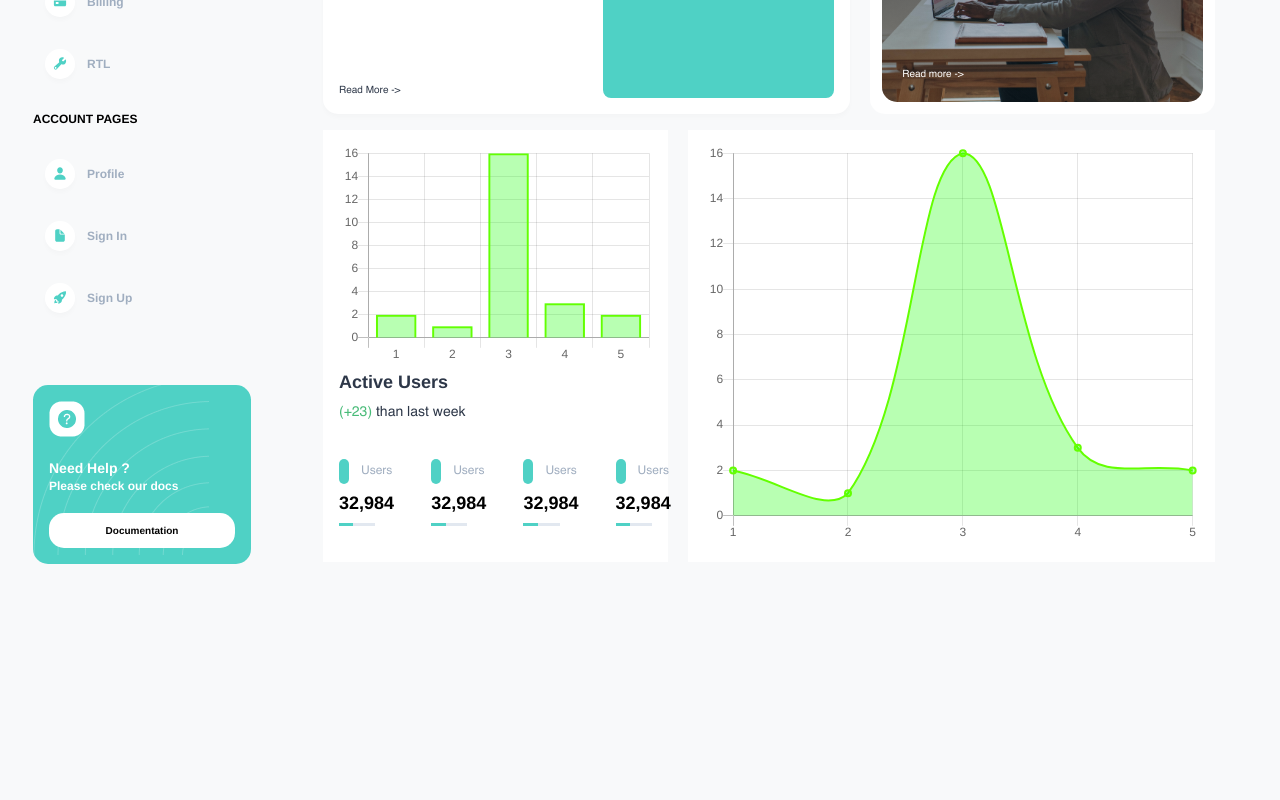
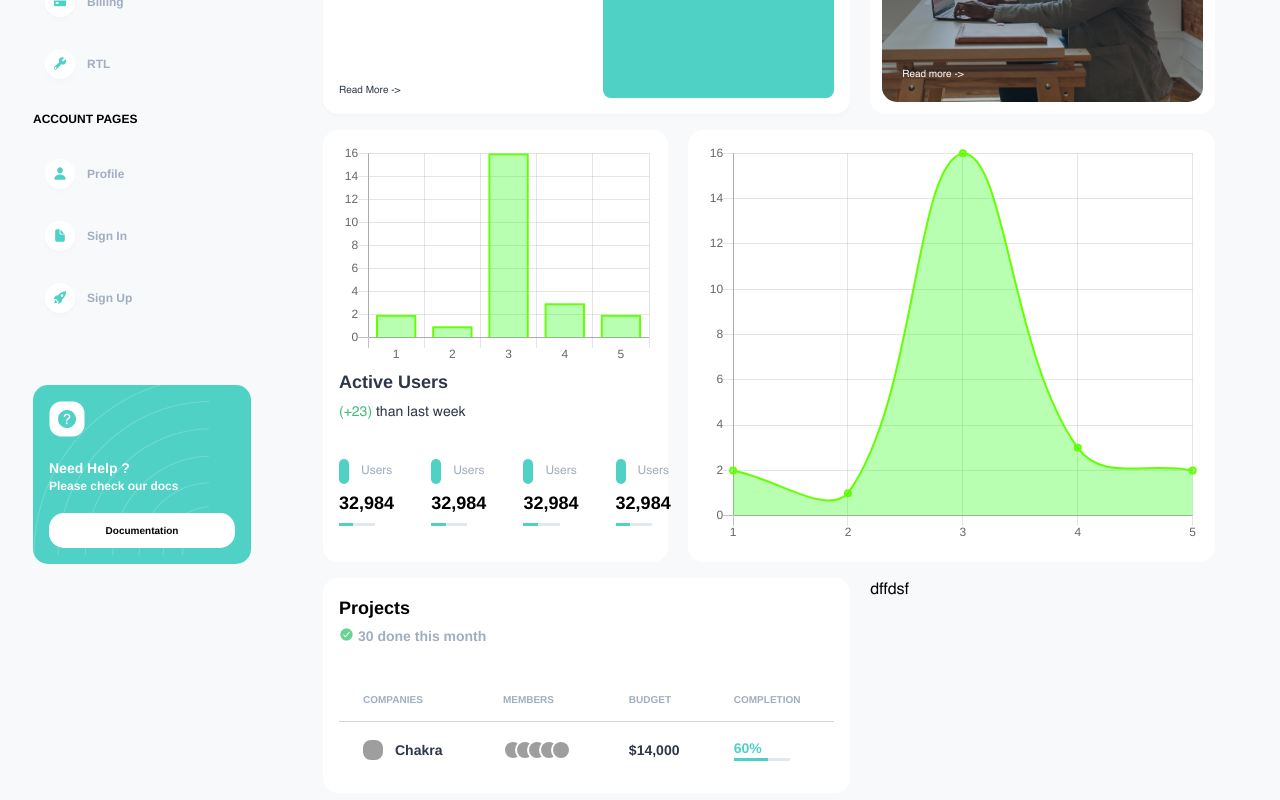
Before and after one commit to yeremiaChris/slicign-purity, a Nuxt app: page / in a window 1280 px wide. Shown: the part 408-1208 px from the top of the page. Before the commit the page ends 1016 px from the top, so only its background shows below. Built offline with nearby package versions, Linux system fonts and the light colour scheme; grey boxes are pictures that could not be loaded.

Commit message:
create reuseable table component

```diff
--- a/components/dashboard/BigCard.vue
+++ b/components/dashboard/BigCard.vue
@@ -29,6 +29,7 @@
         />chakra
       </div>
     </div>
+
     <!-- card 2 -->
     <div class="flex-1 col-span-2 w-full h-full block">
       <div class="grid lg:mt-0 rounded-[15px] px-3 py-3 bg-white">
--- a/components/dashboard/ChartCard.vue
+++ b/components/dashboard/ChartCard.vue
@@ -1,6 +1,7 @@
 <template>
   <div class="grid lg:grid-cols-5 gap-5">
-    <div class="lg:col-span-2 bg-white px-4 py-4">
+    <!-- chart 1 -->
+    <div class="lg:col-span-2 bg-white px-4 py-4 rounded-[15px]">
       <client-only>
         <BarChart :data="chartData" :height="222" />
       </client-only>
@@ -30,7 +31,9 @@
         </div>
       </div>
     </div>
-    <div class="lg:col-span-3 bg-white px-4 py-4">
+
+    <!-- chart 2 -->
+    <div class="lg:col-span-3 bg-white px-4 py-4 rounded-[15px]">
       <client-only>
         <LineChart :data="chartData" class="h-full" />
       </client-only>
--- /dev/null
+++ b/components/dashboard/ContentCard.vue
@@ -0,0 +1,39 @@
+<template>
+  <div class="grid lg:grid-cols-5 gap-5">
+    <!-- content 1 -->
+    <div class="col-span-3 bg-white px-4 py-4 rounded-[15px]">
+      <h2 class="text-lg font-bold">Projects</h2>
+      <div class="flex items-center gap-1">
+        <img src="/main/checklist.png" alt="check-list" />
+
+        <p class="text-[#A0AEC0] text-sm mt-1 font-bold">30 done this month</p>
+      </div>
+
+      <!-- tables -->
+      <MiscTable :header="header" :data="data" />
+    </div>
+
+    <!-- content 2 -->
+    <div class="col-span-2">dffdsf</div>
+  </div>
+</template>
+
+<script>
+export default {
+  data() {
+    return {
+      header: ["COMPANIES", "MEMBERS", "BUDGET", "COMPLETION"],
+      data: [
+        {
+          companies: "Chakra",
+          members: 5,
+          budget: 14000,
+          completion: 60,
+        },
+      ],
+    };
+  },
+};
+</script>
+
+<style></style>
--- /dev/null
+++ b/components/misc/Table.vue
@@ -0,0 +1,89 @@
+<template>
+  <div class="mt-8 flex flex-col">
+    <div class="-my-2 -mx-4 overflow-x-auto sm:-mx-6 lg:-mx-8">
+      <div class="inline-block min-w-full py-2 align-middle md:px-6 lg:px-8">
+        <div class="overflow-hidden md:rounded-lg">
+          <table class="min-w-full divide-y divide-gray-300">
+            <thead>
+              <tr>
+                <th
+                  v-for="item in header"
+                  :key="item"
+                  scope="col"
+                  class="py-3.5 pl-4 pr-3 text-left text-[10px] font-bold text-[#A0AEC0] sm:pl-6"
+                >
+                  {{ item }}
+                </th>
+              </tr>
+            </thead>
+            <tbody class="divide-y divide-gray-200">
+              <tr v-for="(item, index) in data" :key="index">
+                <td
+                  v-for="(value, key) in item"
+                  :key="key"
+                  class="whitespace-nowrap text-sm text-[#2D3748] font-bold py-4 pl-4 pr-3 sm:pl-6"
+                >
+                  <div
+                    v-if="key === 'companies'"
+                    class="flex items-center gap-3"
+                  >
+                    <img
+                      class="rounded-lg"
+                      src="https://picsum.photos/id/237/20/20"
+                      alt=""
+                    />
+                    {{ value }}
+                  </div>
+                  <div v-else-if="key === 'members'" class="flex">
+                    <img
+                      v-for="num in value"
+                      :key="num"
+                      :src="`https://picsum.photos/id/${num}/20/20`"
+                      class="w-5 h-5 rounded-full bg-white px-[2px] py-[2px]"
+                      :class="{ '-ml-2': num > 1 }"
+                    />
+                  </div>
+                  <div v-else-if="key === 'budget'">
+                    ${{ value.toLocaleString() }}
+                  </div>
+                  <div
+                    v-else-if="key === 'completion'"
+                    class="text-[#4FD1C5] pr-8"
+                  >
+                    <p>{{ value }}%</p>
+                    <div class="bg-[#E2E8F0] h-[3px] w-full">
+                      <div
+                        class="bg-[#4FD1C5] h-[3px]"
+                        :style="{ width: value + '%' }"
+                      />
+                    </div>
+                  </div>
+                  <p v-else>
+                    {{ value }}
+                  </p>
+                </td>
+              </tr>
+            </tbody>
+          </table>
+        </div>
+      </div>
+    </div>
+  </div>
+</template>
+
+<script>
+export default {
+  props: {
+    header: {
+      type: Array,
+      required: true,
+    },
+    data: {
+      type: Array,
+      required: true,
+    },
+  },
+};
+</script>
+
+<style></style>
--- a/pages/index.vue
+++ b/pages/index.vue
@@ -3,6 +3,7 @@
     <DashboardAnalyticCard />
     <DashboardBigCard />
     <DashboardChartCard />
+    <DashboardContentCard />
   </div>
 </template>
 
```
Also changed, not shown: static/main/checklist.png (added).
